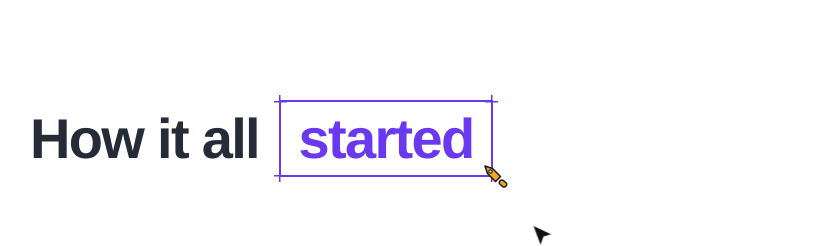
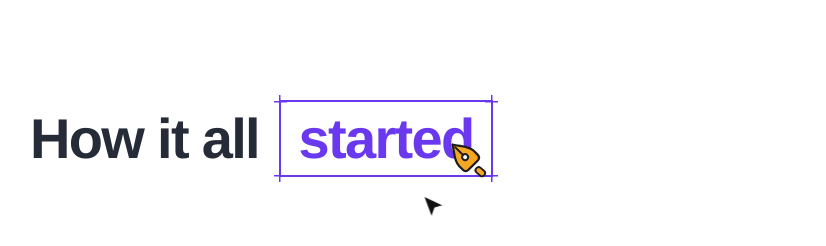
Before and after one commit to jatinsocial/Portfolio, a Next.js app: page / in a window 1280 px wide. Shown: the part 6100-6346 px from the top of the page, without its empty margins (94-920 px from the left). Built offline with nearby package versions, Linux system fonts and the light colour scheme.

Commit message:
Redraw pen-tool cursor in the Journey title

```diff
--- a/app/globals.css
+++ b/app/globals.css
@@ -216,8 +216,9 @@ em { font-family: var(--serif); font-style: italic; font-weight: 400; }
 .cr.tr { top: -7px; right: -7px; }
 .cr.bl { bottom: -7px; left: -7px; }
 .cr.br { bottom: -7px; right: -7px; }
-.pen { position: absolute; right: -0.35em; bottom: -0.3em; }
-.sel-arrow { position: absolute; right: -1.1em; bottom: -1.5em; animation: drift 5s ease-in-out infinite; }
+/* Pen nib sits inside the frame, over the end of the word; arrow floats below it */
+.pen { position: absolute; right: 0.04em; bottom: -0.1em; width: 0.8em; height: 0.8em; }
+.sel-arrow { position: absolute; top: calc(100% + 0.45em); right: 0.85em; animation: drift 5s ease-in-out infinite; }
 .wh-box {
   padding: 0.04em 0.28em; border-radius: 0.22em; background: var(--bg); border: 1px solid var(--border);
   box-shadow: 0 1px 3px rgba(0, 0, 0, 0.06);
--- a/app/page.tsx
+++ b/app/page.tsx
@@ -85,10 +85,17 @@ export default function Home() {
                 <i className="cr tr" aria-hidden />
                 <i className="cr bl" aria-hidden />
                 <i className="cr br" aria-hidden />
-                <svg className="pen" width="30" height="30" viewBox="0 0 30 30" aria-hidden>
-                  <path d="M4 4l7.5 2.5 8 8-5 5-8-8z" fill="#f5a623" stroke="#1d1d1f" strokeWidth="1.6" strokeLinejoin="round" />
-                  <circle cx="9.5" cy="9.5" r="1.7" fill="#fff" stroke="#1d1d1f" strokeWidth="1.2" />
-                  <rect x="18" y="19" width="8" height="5" rx="2.5" transform="rotate(40 22 21.5)" fill="#f5a623" stroke="#1d1d1f" strokeWidth="1.4" />
+                <svg className="pen" viewBox="0 0 36 36" aria-hidden>
+                  {/* Pen-tool nib: drawn pointing up, rotated so the tip points up-left */}
+                  <g transform="translate(16 16) rotate(-45)">
+                    <path
+                      d="M0 -13 C3.5 -7 8.5 -3 8.5 3 L8.5 7 Q8.5 10.5 5 10.5 L-5 10.5 Q-8.5 10.5 -8.5 7 L-8.5 3 C-8.5 -3 -3.5 -7 0 -13 Z"
+                      fill="#f5a623" stroke="#1d1d1f" strokeWidth="1.8" strokeLinejoin="round"
+                    />
+                    <path d="M0 -10 L0 -1.6" stroke="#1d1d1f" strokeWidth="1.5" strokeLinecap="round" />
+                    <circle cx="0" cy="1.4" r="2.4" fill="#fff" stroke="#1d1d1f" strokeWidth="1.5" />
+                  </g>
+                  <rect x="25" y="26" width="8.5" height="5" rx="2.5" transform="rotate(40 29 28.5)" fill="#f5a623" stroke="#1d1d1f" strokeWidth="1.5" />
                 </svg>
                 <svg className="sel-arrow" width="30" height="30" viewBox="0 0 24 24" aria-hidden>
                   <path d="M3 2l17 8-7.5 2.2L9.8 20z" fill="#111" stroke="#fff" strokeWidth="1.2" strokeLinejoin="round" />
```
Also changed, not shown: context/components.md (+1 -1 lines), context/changelog.md.
